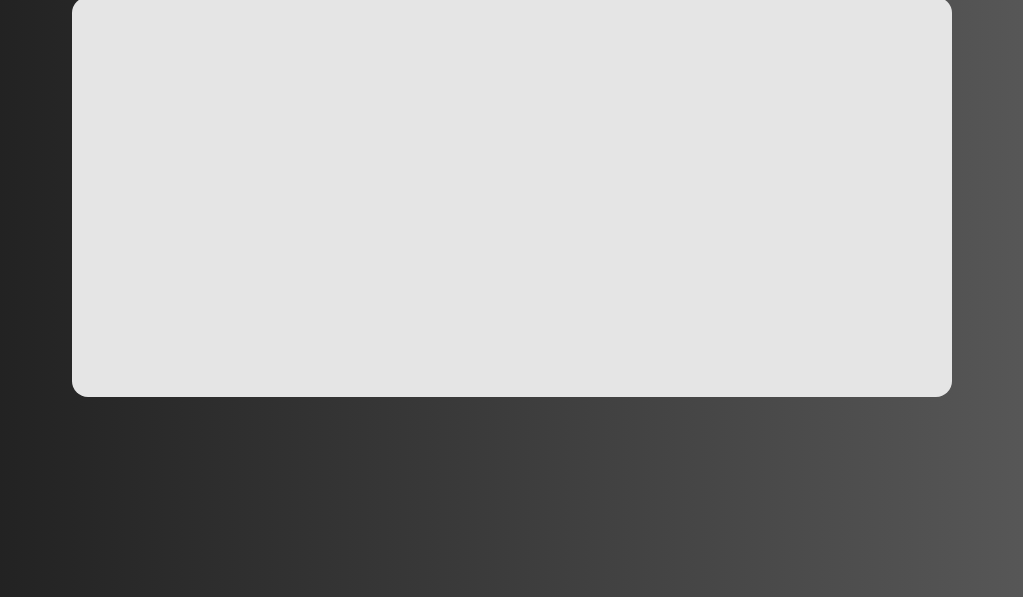
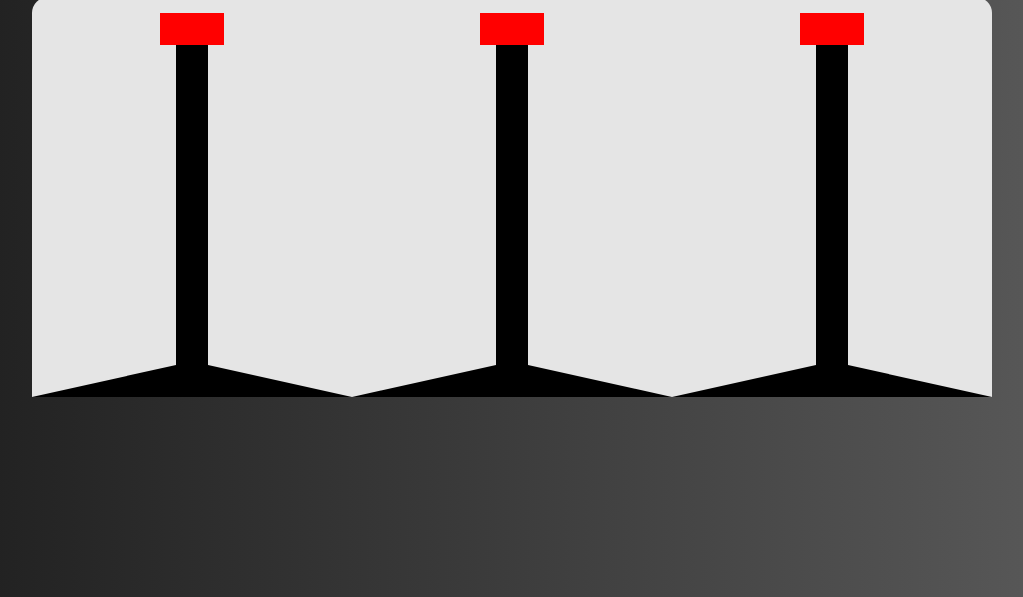
Before and after one commit to h0wiechan/Hanoi-Tower, a React app: page / in a window 1280 px wide. Shown: the part 203-800 px from the top of the page, without its empty margins (128-1151 px from the left). Built offline with nearby package versions, Linux system fonts and the light colour scheme.

Commit message:
Changed the name of playground.js to game.js; Created tower component with styling and testing discs

```diff
--- a/src/assets/stylesheets/index.css
+++ b/src/assets/stylesheets/index.css
@@ -28,10 +28,30 @@
 
 /* Playground */
 #playground {
+    align-items: flex-end;
     background: #e5e5e5;
     border-radius: 1em;
     display: flex;
     height: 25em;
-    margin: 0 12.5em;
+    margin: 0 auto;
+    justify-content: space-around;
+    width: 60em;
     transition: 0.5s all ease-in;
 }
+
+#playground .tower {
+    background: black;
+    border-left: 9em solid #e5e5e5;
+    border-right: 9em solid #e5e5e5;
+    border-bottom: 2em solid black;
+    width: 15em;
+    height: 22em;
+    transition: 0.5s all ease-in;
+}
+
+#playground .tower .disc {
+    background: red;
+    height: 1.0em;
+    position: relative;
+    transform: scaleX(2);
+}
--- a/src/components/App.js
+++ b/src/components/App.js
@@ -1,6 +1,6 @@
 import React from 'react';
 import Header from './header';
-import Playground from './playground';
+import Game from './game';
 import '../assets/stylesheets/reset.css';
 import '../assets/stylesheets/index.css';
 
@@ -10,7 +10,7 @@ class App extends React.Component {
     return (
       <div className="app">
         <Header delay={500}/>
-        <Playground delay={1000}/>
+        <Game delay={1000}/>
       </div>
     );
   }
--- a/src/components/playground.js
+++ b/src/components/game.js
@@ -1,6 +1,6 @@
 import React from 'react';
-
-class Playground extends React.Component {
+import Tower from './tower';
+class Game extends React.Component {
   constructor(props) {
     super(props);
     this.state = {
@@ -15,9 +15,14 @@ class Playground extends React.Component {
   render() {
     return (
       <div id="playground" className={this.state.loaded ? '' : 'hidden'}>
+        {
+          [0, 1, 2].map((n) => (
+            <Tower idx={n} delay={this.props.delay + 500}/>
+          ))
+        }
       </div>
     );
   }
 }
 
-export default Playground;
+export default Game;
--- /dev/null
+++ b/src/components/tower.js
@@ -0,0 +1,29 @@
+import React from 'react';
+
+class Tower extends React.Component {
+  constructor(props) {
+    super(props);
+    this.state = {
+        loaded: false,
+    }
+    this.style = {
+      background: '#666',
+      height: '80%',
+    }
+  }
+
+  componentDidMount() {
+    setTimeout(() => this.setState({loaded: true}), this.props.delay);
+  }
+
+  render() {
+    return (
+      <ul id={`tower-${this.props.idx}`} className={this.state.loaded ? 'tower' : 'tower hidden'} style={{}}>
+        <div className="disc"></div>
+        <div className="disc"></div>
+      </ul>
+    )
+  }
+}
+
+export default Tower;
```
